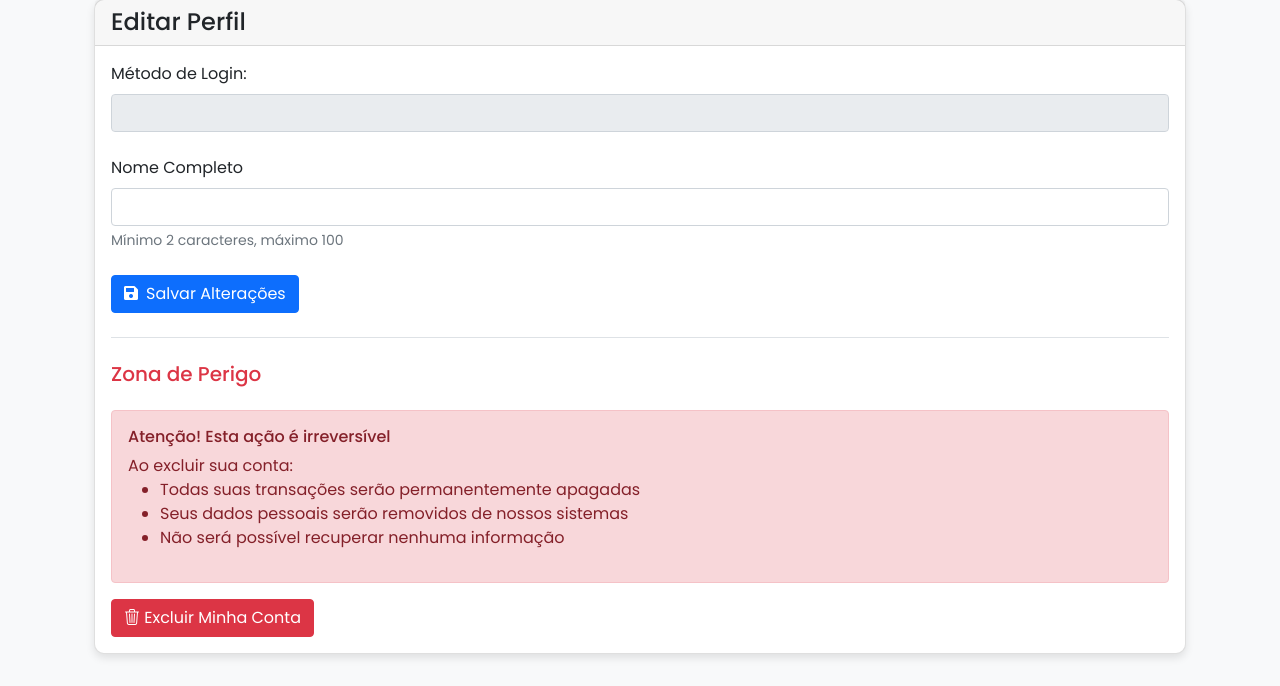
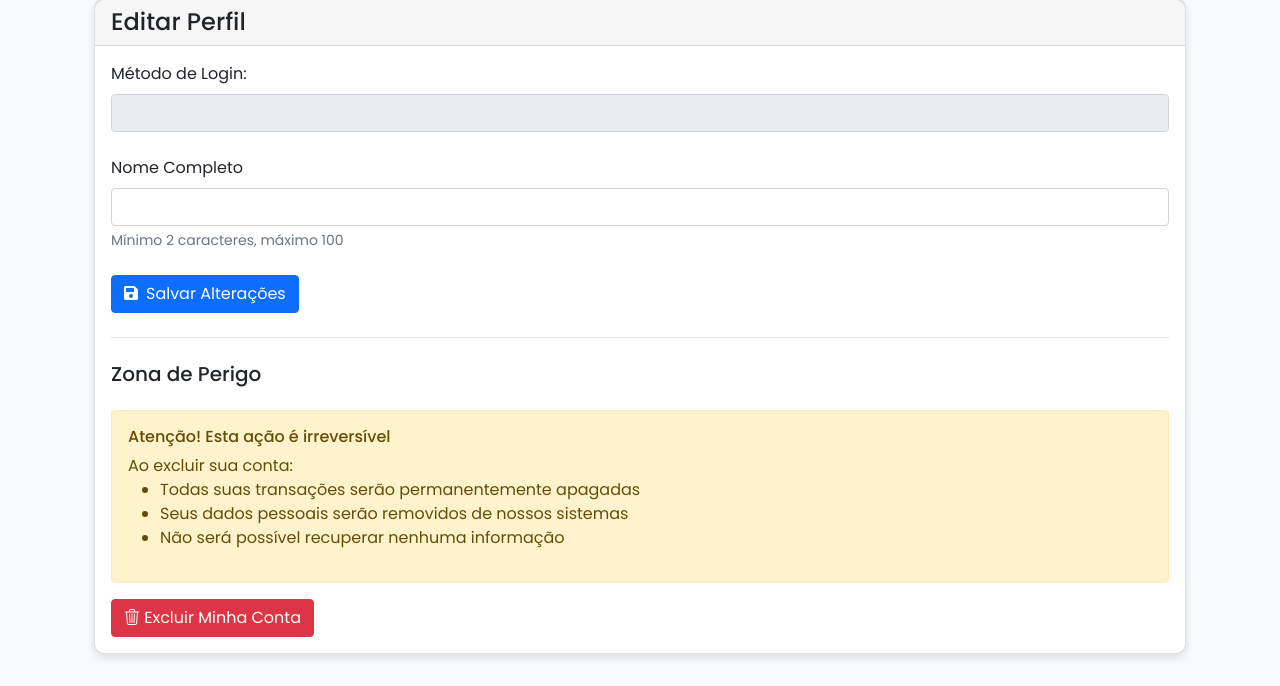
Before and after one commit to Matheus153/flask-financas, a Flask app: template templates/perfil.html in a window 1280 px wide. Shown: the part 217-903 px from the top of the page. Run offline with Flask 3, Linux system fonts and the light colour scheme; the template is opened without the code that fills it, so the values that code supplies are empty; some libraries are stand-ins or nearby versions.

Commit message:
update: melhorando cores da exclusão de conta

```diff
--- a/templates/perfil.html
+++ b/templates/perfil.html
@@ -31,11 +31,11 @@
 
             <!-- Seção de Exclusão de Conta -->
             <div class="border-top pt-4 mt-4">
-                <h5 class="text-danger mb-4">
+                <h5 class="text mb-4">
                     Zona de Perigo
                 </h5>
 
-                <div class="alert alert-danger">
+                <div class="alert alert-warning">
                     <h6>Atenção! Esta ação é irreversível</h6>
                     <p class="mb-0">Ao excluir sua conta:</p>
                     <ul>
```
